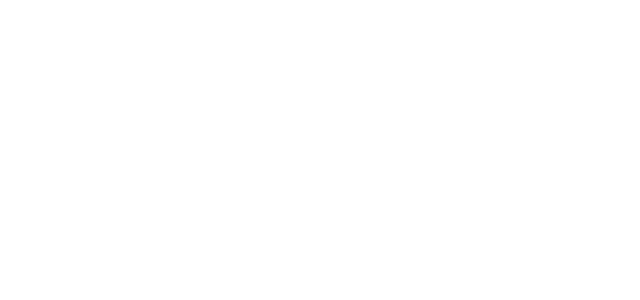
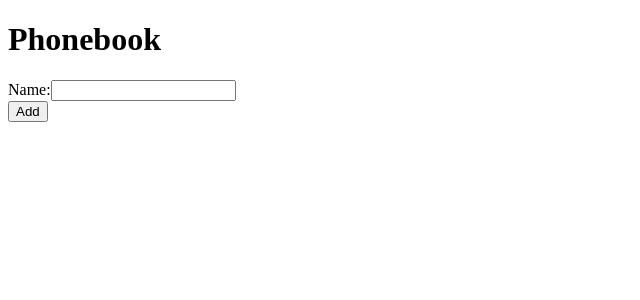
Before and after one commit to kenzul/phonebook, a React (Vite) app: page / in a window 1280 px wide. Shown: the top 300 px of the page, without its empty margins (0-640 px from the left). Built offline with nearby package versions, Linux system fonts and the light colour scheme.

Commit message:
Handle name change

```diff
--- a/src/App.jsx
+++ b/src/App.jsx
@@ -1,5 +1,27 @@
+import { useState } from "react"
 
 function App() {
+  const [persons, setPersons] = useState([
+    { name: "Arto Hellas", id: 1 }
+  ]);
+  const [newName, setNewName] = useState("");
+
+  const handleNameChange = (event) => {
+    setNewName(event.target.value);
+  }
+
+  return (
+    <div>
+      <h1>Phonebook</h1>
+      <form>
+        <div className="row">
+          <label htmlFor="name">Name:</label>
+          <input onChange={handleNameChange} type="text" id="name" name="name" value={newName} />
+        </div>
+        <button type="submit">Add</button>
+      </form>
+    </div>
+  )
 }
 
 export default App
```
